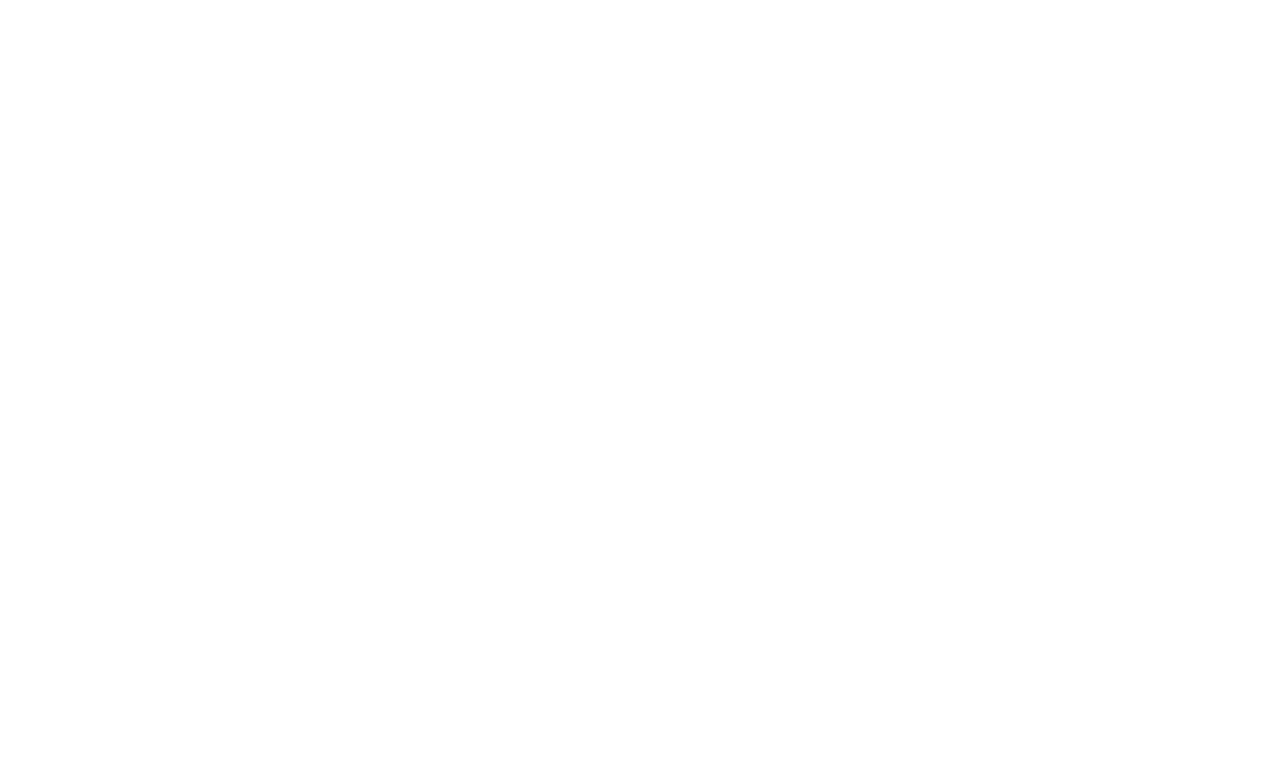
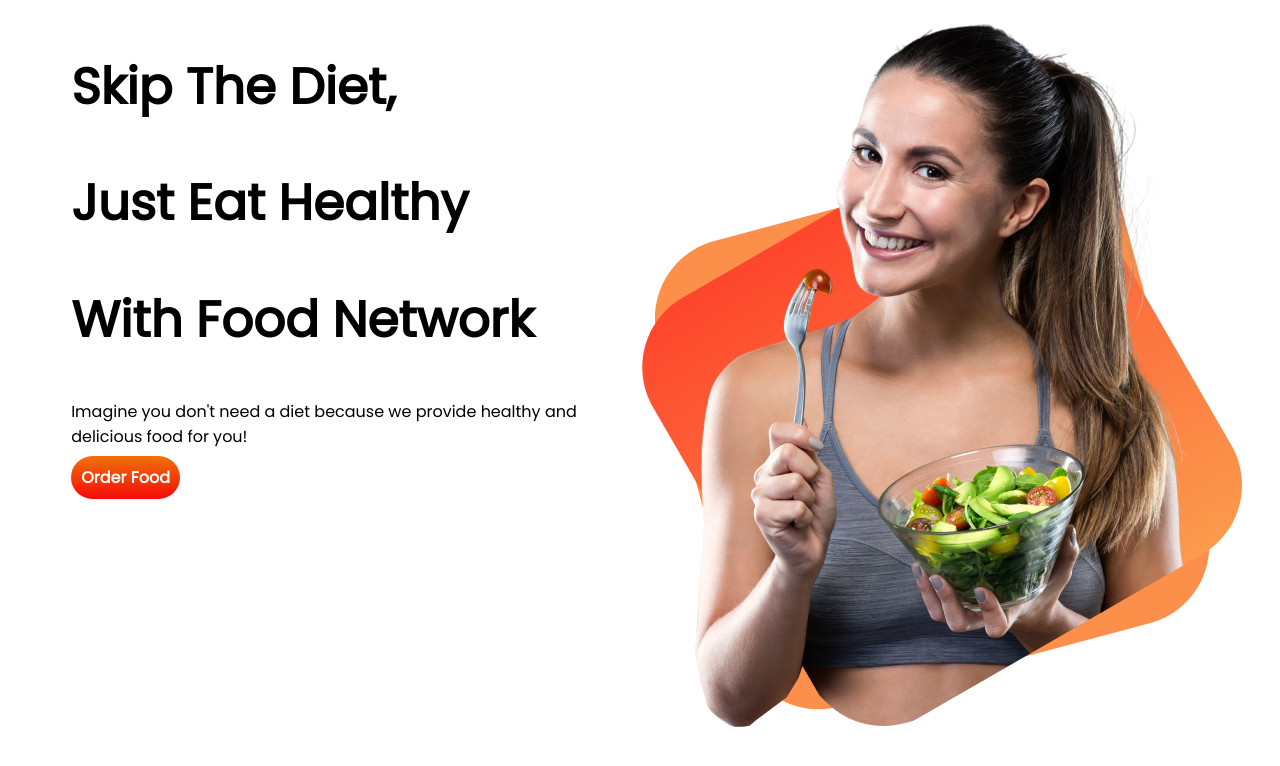
Before and after one commit to alvy03/food-network-website, a plain HTML site: page index.html in a window 1280 px wide. Drawn offline with Linux system fonts and the light colour scheme.

Commit message:
second commit

```diff
--- a/index.html
+++ b/index.html
@@ -6,10 +6,41 @@
     <meta http-equiv="X-UA-Compatible" content="IE=edge">
     <meta name="viewport" content="width=device-width, initial-scale=1.0">
     <title>Food Network Website</title>
+
+    <link rel="preconnect" href="https://fonts.googleapis.com">
+    <link rel="preconnect" href="https://fonts.gstatic.com" crossorigin>
+    <link href="https://fonts.googleapis.com/css2?family=Poppins&display=swap" rel="stylesheet">
+    <link rel="stylesheet" href="style.css">
 </head>
 
 <body>
+    <section class="flexible-container">
+        <div class="half-width">
+            <h1>Skip The Diet,</h1>
+            <h1>Just Eat Healthy</h1>
+            <h1>With Food Network</h1>
 
+            <p>Imagine you don't need a diet because we provide healthy and delicious food for you!</p>
+            <a class="link-button" target="_blank" href=""> Order Food </a>
+
+        </div>
+
+
+
+        <div>
+            <img src="images/Group 8425.png" alt="">
+
+        </div>
+    </section>
+    <section>
+        <div>
+
+        </div>
+
+        <div>
+
+        </div>
+    </section>
 </body>
 
 </html>
--- a/style.css
+++ b/style.css
@@ -0,0 +1,29 @@
+body{
+    font-family: 'Poppins', sans-serif;
+    margin: 10;
+    margin-top: 50;
+}
+h1{
+    font-size: 50px;
+
+}
+.flexible-container{
+    display: flex;
+    margin-bottom: 100px;
+}
+.half-width{
+    width: 50%;
+    padding-left: 5%;
+}
+.half-width img{
+    width: 80%;
+}
+.link-button{
+    text-decoration: none;
+    background-image: linear-gradient(rgb(240, 114, 11), rgb(247, 9, 9));
+    color: white;
+    font-weight: 600;
+    padding: 10px 10px;
+    border-radius: 35px;
+
+}
```
Also changed, not shown: images/Group 8425.png (added).
